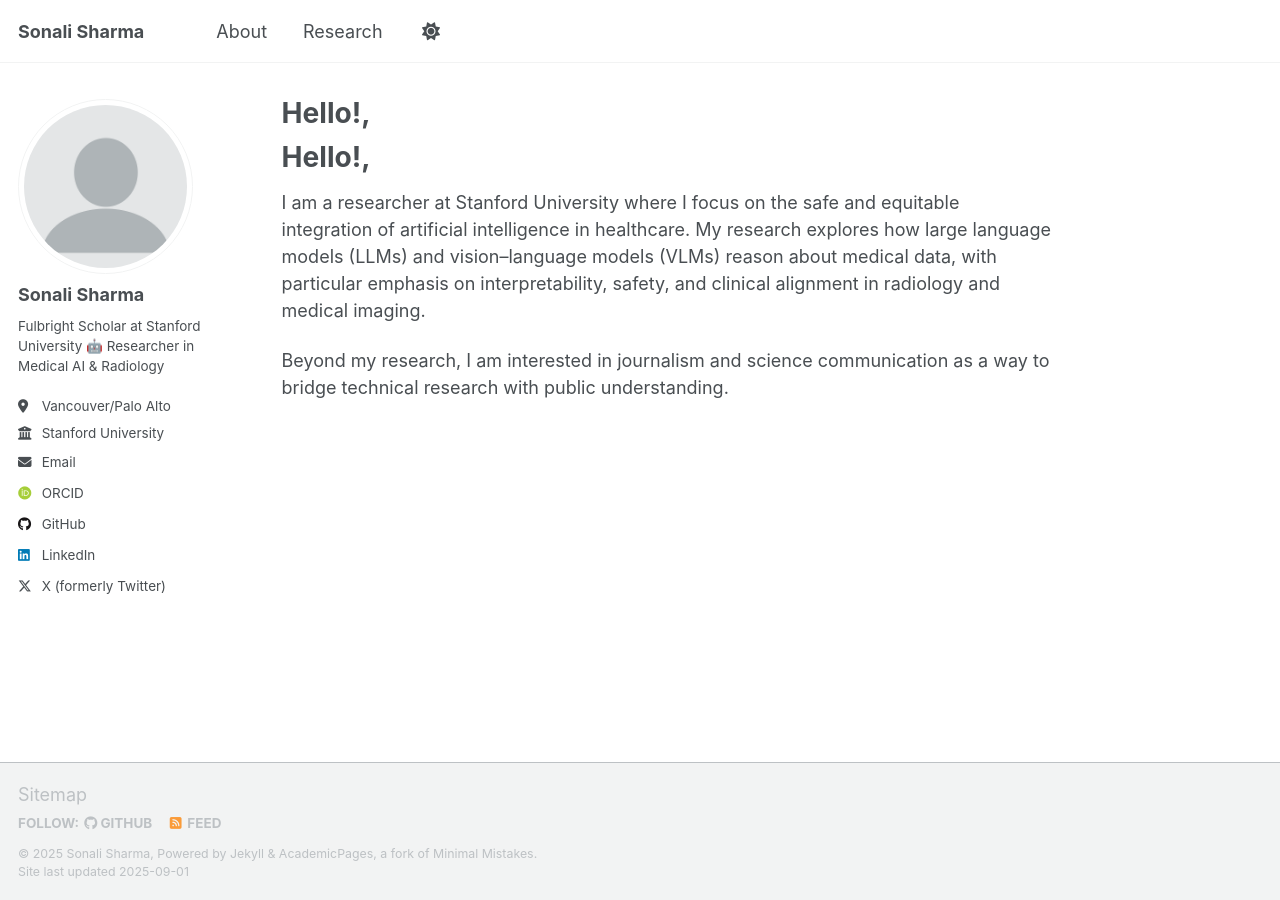
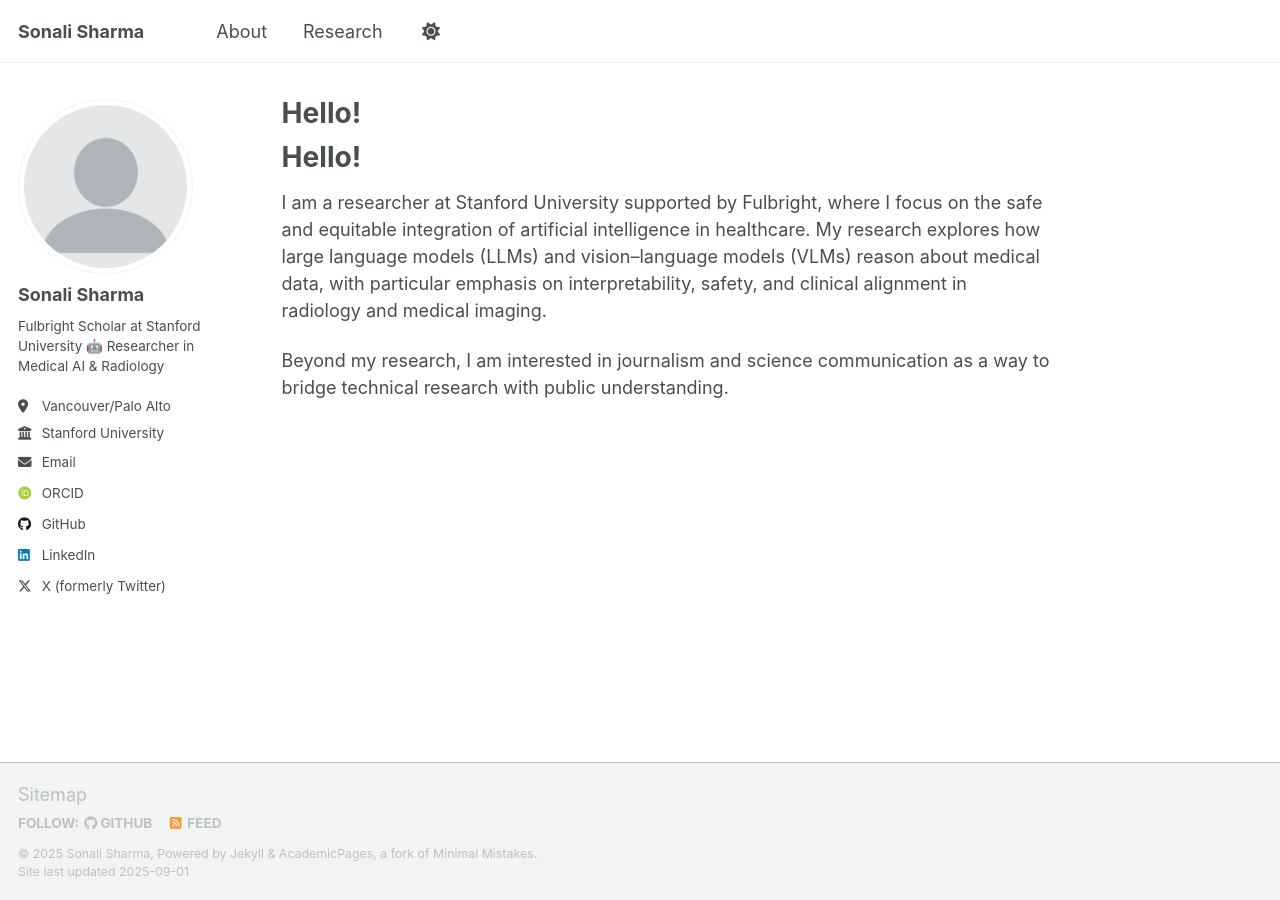
Before and after one commit to sonalisharma-3/sonalisharma-3.github.io, a Jekyll site: the page built from index.md, in a window 1280 px wide. Built offline with Jekyll 4.4.1, drawn with Linux system fonts in a browser that asks for light colours; some web fonts are replaced; a script that is not in the unit is left out; our own code applies the rules of GitHub Pages for plain Markdown files.

Commit message:
Update website

```diff
--- a/index.md
+++ b/index.md
@@ -3,8 +3,8 @@ layout: single
 author_profile: true
 classes: wide
 ---
-# **Hello!**,
+# **Hello!**
 
-I am a researcher at Stanford University where I focus on the safe and equitable integration of artificial intelligence in healthcare. My research explores how large language models (LLMs) and vision–language models (VLMs) reason about medical data, with particular emphasis on interpretability, safety, and clinical alignment in radiology and medical imaging.
+I am a researcher at Stanford University supported by Fulbright, where I focus on the safe and equitable integration of artificial intelligence in healthcare. My research explores how large language models (LLMs) and vision–language models (VLMs) reason about medical data, with particular emphasis on interpretability, safety, and clinical alignment in radiology and medical imaging.
 
 Beyond my research, I am interested in journalism and science communication as a way to bridge technical research with public understanding.
```
